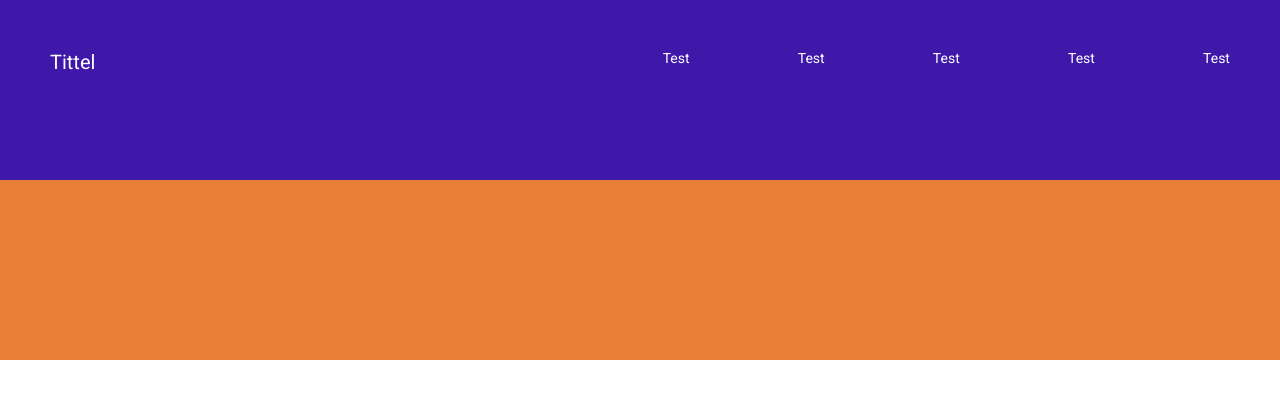
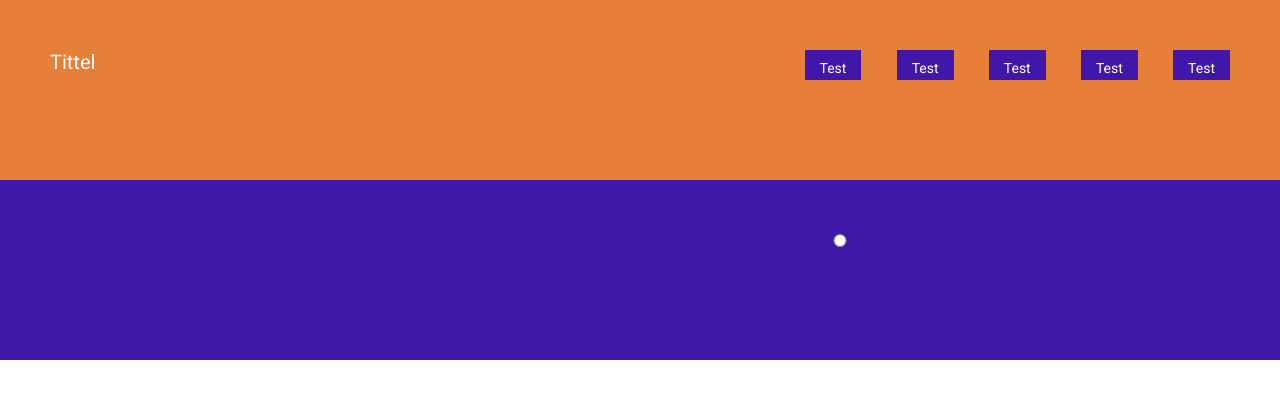
Before and after one commit to giskenf/it2810-prosjekt-2, a React (Create React App) app in the folder my-app/: page / in a window 1280 px wide. Shown: the top 398 px of the page. Built offline with nearby package versions, Linux system fonts and the light colour scheme.

Commit message:
Create buttons #5

```diff
--- a/my-app/src/App.tsx
+++ b/my-app/src/App.tsx
@@ -4,6 +4,7 @@ import React from 'react';
 import { Header } from './components/Header';
 import { Footer } from './components/Footer';
 import './index.css';
+
 
 export class App extends React.Component {
   render() {
@@ -14,6 +15,7 @@ export class App extends React.Component {
         </>
     );
   }
+
 }
 
 export default App;
--- a/my-app/src/components/Footer.css
+++ b/my-app/src/components/Footer.css
@@ -1,6 +1,25 @@
-.Background{
+.BackgroundFooter{
     margin: 0;
     background-color: var(--sec-purple-color);
     padding: 0 50px;
     color: white;
 }
+
+
+.radioButtonsContainer {
+    display: flex;
+    flex-wrap: wrap;
+    justify-content: left;
+}
+
+.radioButtons {
+    margin: 1%;
+    display: grid;
+    flex: 1;
+    grid-template-rows: 1fr 1fr 1fr;
+    align-self: stretch;
+    justify-self: stretch;
+    min-width: 100px;
+    color: white;
+    font-family: "Candara Light";
+}
--- a/my-app/src/components/Footer.tsx
+++ b/my-app/src/components/Footer.tsx
@@ -8,7 +8,13 @@ export const Footer: React.FC = () => {
                 <div className = "NavArea">
                     <div className="break"></div>
                     <nav className="Nav">
-
+                        <label>
+                        <div className ="radioButtonsContainer">
+                            <div className="radioButtons">
+                                <input type="radio" ></input>
+                            </div>
+                        </div>
+                        </label>
                     </nav>
                 </div>
             </div>
--- a/my-app/src/components/Header.css
+++ b/my-app/src/components/Header.css
@@ -1,4 +1,4 @@
-.BackgroundFooter{
+.Background{
     margin: 0;
     background-color: var(--sec-orange-color);
     padding: 0 50px;
@@ -13,7 +13,7 @@
 }
 
 .Nav{
-    width: 100%;
+    width: 60%;
     height: 80px;
     display: flex;
     flex-direction: row;
@@ -24,6 +24,11 @@
 .NavButton{
     font-family: 'Roboto', sans-serif;
     font-size: var(--font-tiny);
+    background-color: var(--sec-purple-color);
+    border: none;
+    color: white;
+    padding: 10px 15px;
+    height: 30px;
 }
 
 .Headline{
--- a/my-app/src/components/Header.tsx
+++ b/my-app/src/components/Header.tsx
@@ -9,71 +9,14 @@ export const Header: React.FC = () => {
                     <a className = "Logo" >Tittel</a>
                    <div className="break"></div>
                     <nav className="Nav">
-                        <a className="NavButton">Test</a>
-                        <a className="NavButton">Test</a>
-                        <a className="NavButton">Test</a>
-                        <a className="NavButton">Test</a>
-                        <a className="NavButton">Test</a>
+                        <button className="NavButton">Test</button>
+                        <button className="NavButton">Test</button>
+                        <button className="NavButton">Test</button>
+                        <button className="NavButton">Test</button>
+                        <button className="NavButton">Test</button>
                     </nav>
                </div>
            </div>
        </>
 );
 };
-
-/*const Background = styled.div<{ active: boolean }>`
-    margin: 0;
-    background-color: var(--sec-purple-color);
-    padding 0 50px;
-    color: white;
-`;
-
-const NavArea = div<{ active: boolean }>`
-  margin: 0;
-  padding: 50px 0;
-  display: flex;
-  flex-direction: row;
-`;
-
-const Nav = styled.nav<{ active: boolean }>`
-  width: 40%;
-  height: 80px;
-  display: flex;
-  flex-direction: row;
-  justify-content: space-between;
-  margin: 0;
-`;
-
-const NavButton = styled.a<{ active: boolean }>`
-  font: Roboto, sans-serif;
-  font-size: var(--font-tiny);
-`;
-
-const Logo = styled.a<{ active: boolean }>`
-  width: 60%;
-  font: Roboto, sans-serif;
-`;
-
-const HRule = styled.hr<{ active: boolean }>`
-  background-color: white;
-  height: 0.8px;
-  border: none;
-`;
-
-const HeaderInfo = styled.div<{ active: boolean }>`
-  margin: 0;
-  padding: 40px 0;
-  display: flex;
-  flex-direction: row;
-  jusify-content: space-between;
-`;
-
-const Headline = styled.h1<{ active: boolean }>`
-  width: 60%;
-  font-size: var(--font-huge);
-  font-weight: 900;
-`;
-
-const HeaderText = styled.p<{ active: boolean }>`
-  width: 40%;
-`;*/
```
